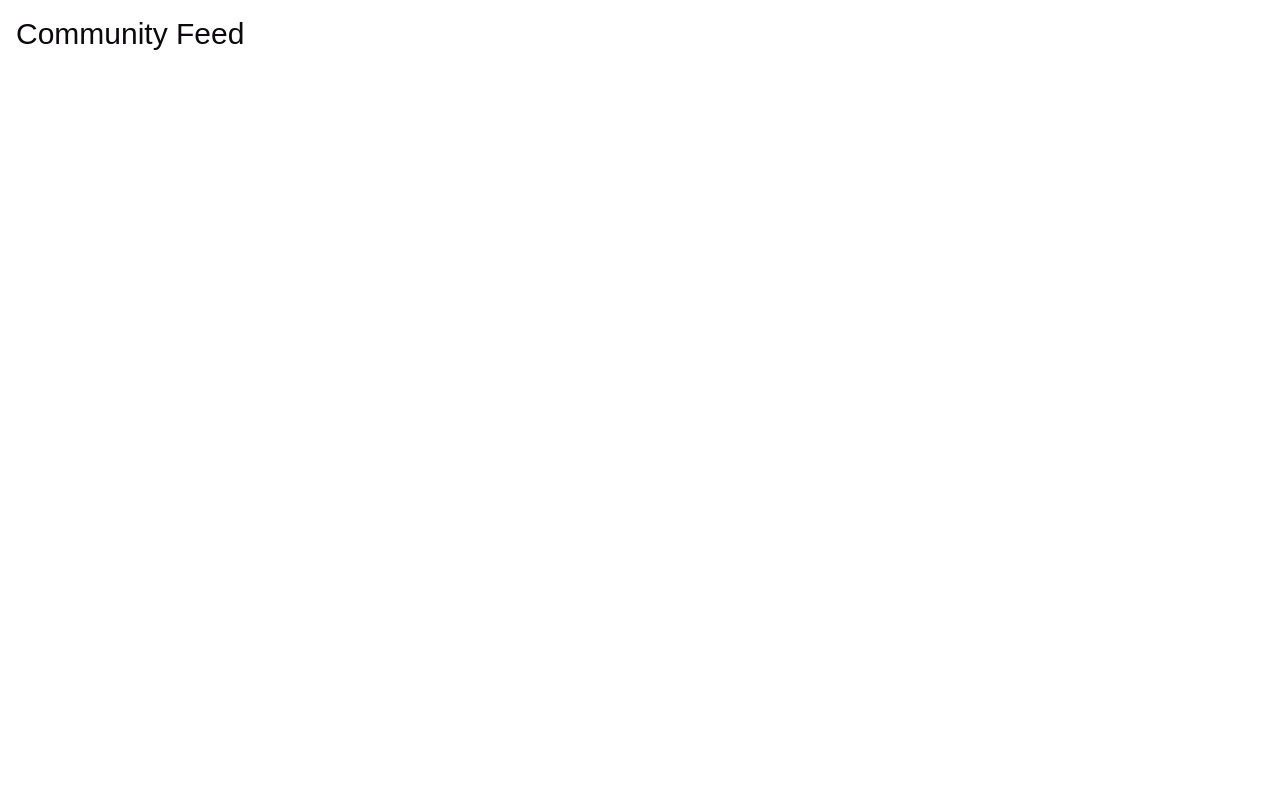
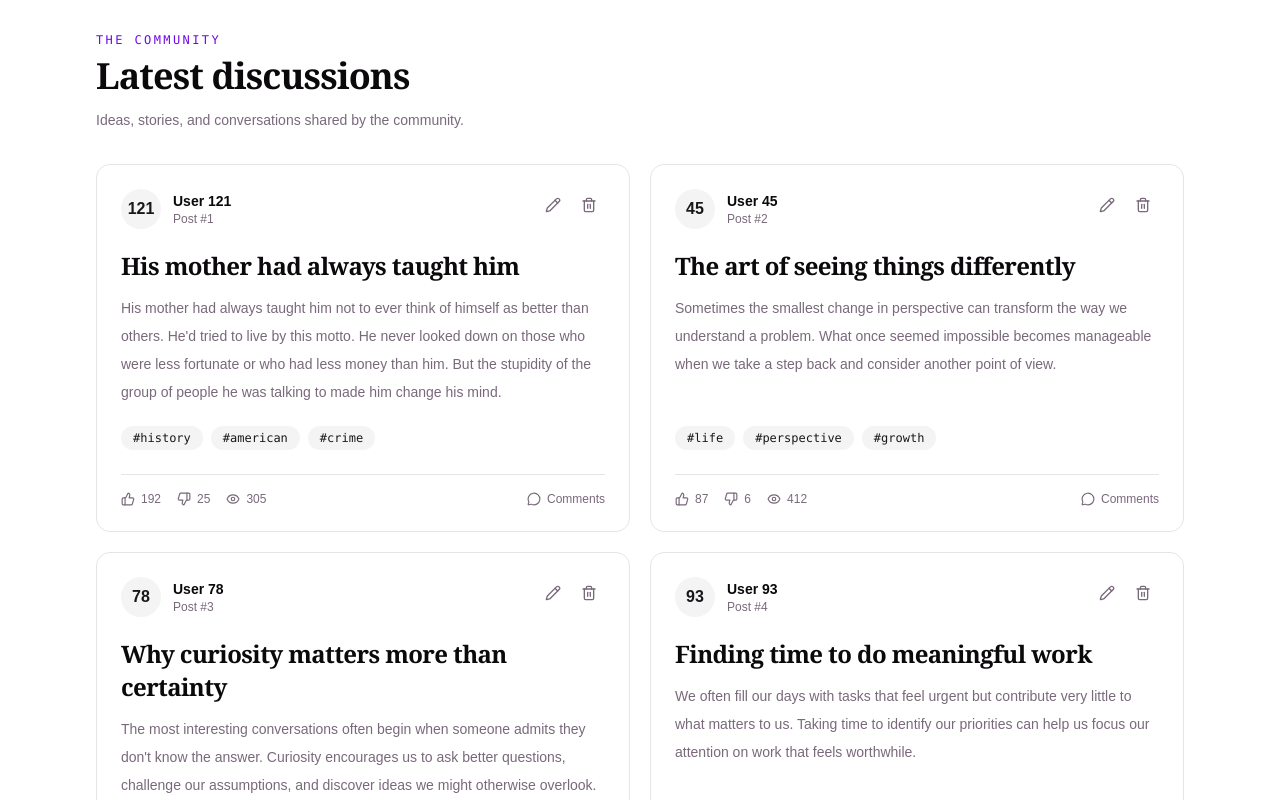
Before and after one commit to Shareeh23/react-workshop, a React (Vite) app in the folder state-management/community-feed/: page / in a window 1280 px wide. Shown: the top 800 px of the page. Built offline with nearby package versions, Linux system fonts and the light colour scheme.

Commit message:
feat(community-feed): add post grid and card components
- Create FeedGrid with dummy post data.
- Create reusable PostCard component.
- Render FeedGrid in App.

```diff
--- a/state-management/community-feed/src/App.tsx
+++ b/state-management/community-feed/src/App.tsx
@@ -1,5 +1,9 @@
-export function App() {
-  return <h1 className="p-4 text-3xl">Community Feed</h1>;
+import FeedGrid from "@/components/posts/FeedGrid";
+
+export default function App() {
+  return (
+    <main className="min-h-screen bg-background">
+      <FeedGrid />
+    </main>
+  );
 }
-
-export default App;
--- /dev/null
+++ b/state-management/community-feed/src/components/posts/FeedGrid.tsx
@@ -0,0 +1,104 @@
+import PostCard from "./PostCard";
+
+const posts = [
+  {
+    id: 1,
+    title: "His mother had always taught him",
+    body: "His mother had always taught him not to ever think of himself as better than others. He'd tried to live by this motto. He never looked down on those who were less fortunate or who had less money than him. But the stupidity of the group of people he was talking to made him change his mind.",
+    tags: ["history", "american", "crime"],
+    reactions: {
+      likes: 192,
+      dislikes: 25,
+    },
+    views: 305,
+    userId: 121,
+  },
+  {
+    id: 2,
+    title: "The art of seeing things differently",
+    body: "Sometimes the smallest change in perspective can transform the way we understand a problem. What once seemed impossible becomes manageable when we take a step back and consider another point of view.",
+    tags: ["life", "perspective", "growth"],
+    reactions: {
+      likes: 87,
+      dislikes: 6,
+    },
+    views: 412,
+    userId: 45,
+  },
+  {
+    id: 3,
+    title: "Why curiosity matters more than certainty",
+    body: "The most interesting conversations often begin when someone admits they don't know the answer. Curiosity encourages us to ask better questions, challenge our assumptions, and discover ideas we might otherwise overlook.",
+    tags: ["philosophy", "learning", "discussion"],
+    reactions: {
+      likes: 146,
+      dislikes: 12,
+    },
+    views: 628,
+    userId: 78,
+  },
+  {
+    id: 4,
+    title: "Finding time to do meaningful work",
+    body: "We often fill our days with tasks that feel urgent but contribute very little to what matters to us. Taking time to identify our priorities can help us focus our attention on work that feels worthwhile.",
+    tags: ["productivity", "work", "habits"],
+    reactions: {
+      likes: 64,
+      dislikes: 4,
+    },
+    views: 237,
+    userId: 93,
+  },
+  {
+    id: 5,
+    title: "Books that change the way you think",
+    body: "Some books entertain us for a few hours, while others leave us thinking about their ideas for years. The best reading experiences don't always provide answers. Sometimes they give us better questions to live with.",
+    tags: ["books", "reading", "ideas"],
+    reactions: {
+      likes: 213,
+      dislikes: 9,
+    },
+    views: 891,
+    userId: 56,
+  },
+  {
+    id: 6,
+    title: "Learning something new, one day at a time",
+    body: "Progress rarely arrives as one dramatic breakthrough. More often, it comes from showing up consistently, making mistakes, and being willing to try again. Small improvements accumulate into meaningful change.",
+    tags: ["learning", "motivation", "growth"],
+    reactions: {
+      likes: 104,
+      dislikes: 7,
+    },
+    views: 376,
+    userId: 112,
+  },
+];
+
+export default function FeedGrid() {
+  return (
+    <section className="mx-auto w-full max-w-6xl px-4 py-8 sm:px-6 lg:px-8">
+      {/* Section Header */}
+      <div className="mb-8">
+        <p className="font-mono text-xs uppercase tracking-[0.2em] text-primary">
+          The Community
+        </p>
+
+        <h1 className="mt-2 font-serif text-3xl font-semibold tracking-tight text-foreground sm:text-4xl">
+          Latest discussions
+        </h1>
+
+        <p className="mt-3 max-w-xl text-sm leading-6 text-muted-foreground">
+          Ideas, stories, and conversations shared by the community.
+        </p>
+      </div>
+
+      {/* Post Grid */}
+      <div className="grid grid-cols-1 gap-5 lg:grid-cols-2">
+        {posts.map((post) => (
+          <PostCard key={post.id} post={post} />
+        ))}
+      </div>
+    </section>
+  );
+}
--- /dev/null
+++ b/state-management/community-feed/src/components/posts/PostCard.tsx
@@ -0,0 +1,120 @@
+import {
+  Eye,
+  MessageCircle,
+  Pencil,
+  ThumbsDown,
+  ThumbsUp,
+  Trash2,
+} from "lucide-react";
+
+type Post = {
+  id: number;
+  title: string;
+  body: string;
+  tags: string[];
+  reactions: {
+    likes: number;
+    dislikes: number;
+  };
+  views: number;
+  userId: number;
+};
+
+type PostCardProps = {
+  post: Post;
+};
+
+export default function PostCard({ post }: PostCardProps) {
+  return (
+    <article className="group flex flex-col rounded-xl border border-border bg-card p-5 transition-shadow duration-200 hover:shadow-md sm:p-6">
+      {/* Post Header */}
+      <div className="mb-5 flex items-start justify-between gap-4">
+        <div className="flex items-center gap-3">
+          <div className="flex size-10 shrink-0 items-center justify-center rounded-full bg-secondary font-semibold text-secondary-foreground">
+            {post.userId}
+          </div>
+
+          <div>
+            <p className="text-sm font-semibold text-foreground">
+              User {post.userId}
+            </p>
+
+            <p className="text-xs text-muted-foreground">Post #{post.id}</p>
+          </div>
+        </div>
+
+        {/* CRUD Actions */}
+        <div className="flex shrink-0 items-center gap-1">
+          <button
+            type="button"
+            aria-label={`Edit post ${post.id}`}
+            title="Edit post"
+            className="rounded-lg p-2 text-muted-foreground transition-colors hover:bg-accent hover:text-accent-foreground focus-visible:outline-none focus-visible:ring-2 focus-visible:ring-ring"
+          >
+            <Pencil className="size-4" />
+          </button>
+
+          <button
+            type="button"
+            aria-label={`Delete post ${post.id}`}
+            title="Delete post"
+            className="rounded-lg p-2 text-muted-foreground transition-colors hover:bg-destructive/10 hover:text-destructive focus-visible:outline-none focus-visible:ring-2 focus-visible:ring-ring"
+          >
+            <Trash2 className="size-4" />
+          </button>
+        </div>
+      </div>
+
+      {/* Post Content */}
+      <div className="flex-1">
+        <h2 className="font-serif text-xl font-semibold leading-snug tracking-tight text-foreground sm:text-2xl">
+          {post.title}
+        </h2>
+
+        <p className="mt-3 text-sm leading-7 text-muted-foreground">
+          {post.body}
+        </p>
+      </div>
+
+      {/* Tags */}
+      <div className="mt-5 flex flex-wrap gap-2">
+        {post.tags.map((tag) => (
+          <span
+            key={tag}
+            className="rounded-full bg-secondary px-3 py-1 font-mono text-xs text-secondary-foreground"
+          >
+            #{tag}
+          </span>
+        ))}
+      </div>
+
+      {/* Post Footer */}
+      <div className="mt-6 flex flex-wrap items-center justify-between gap-4 border-t border-border pt-4">
+        <div className="flex flex-wrap items-center gap-4 text-xs text-muted-foreground">
+          <span className="inline-flex items-center gap-1.5">
+            <ThumbsUp className="size-3.5" />
+            {post.reactions.likes}
+          </span>
+
+          <span className="inline-flex items-center gap-1.5">
+            <ThumbsDown className="size-3.5" />
+            {post.reactions.dislikes}
+          </span>
+
+          <span className="inline-flex items-center gap-1.5">
+            <Eye className="size-3.5" />
+            {post.views}
+          </span>
+        </div>
+
+        <button
+          type="button"
+          className="inline-flex items-center gap-1.5 text-xs font-medium text-muted-foreground transition-colors hover:text-primary focus-visible:outline-none focus-visible:ring-2 focus-visible:ring-ring"
+        >
+          <MessageCircle className="size-3.5" />
+          Comments
+        </button>
+      </div>
+    </article>
+  );
+}
--- a/state-management/community-feed/tsconfig.app.json
+++ b/state-management/community-feed/tsconfig.app.json
@@ -26,5 +26,5 @@
       "@/*": ["./src/*"]
     }
   },
-  "include": ["src", "../../posts"]
+  "include": ["src", "src/components/posts"]
 }
```
